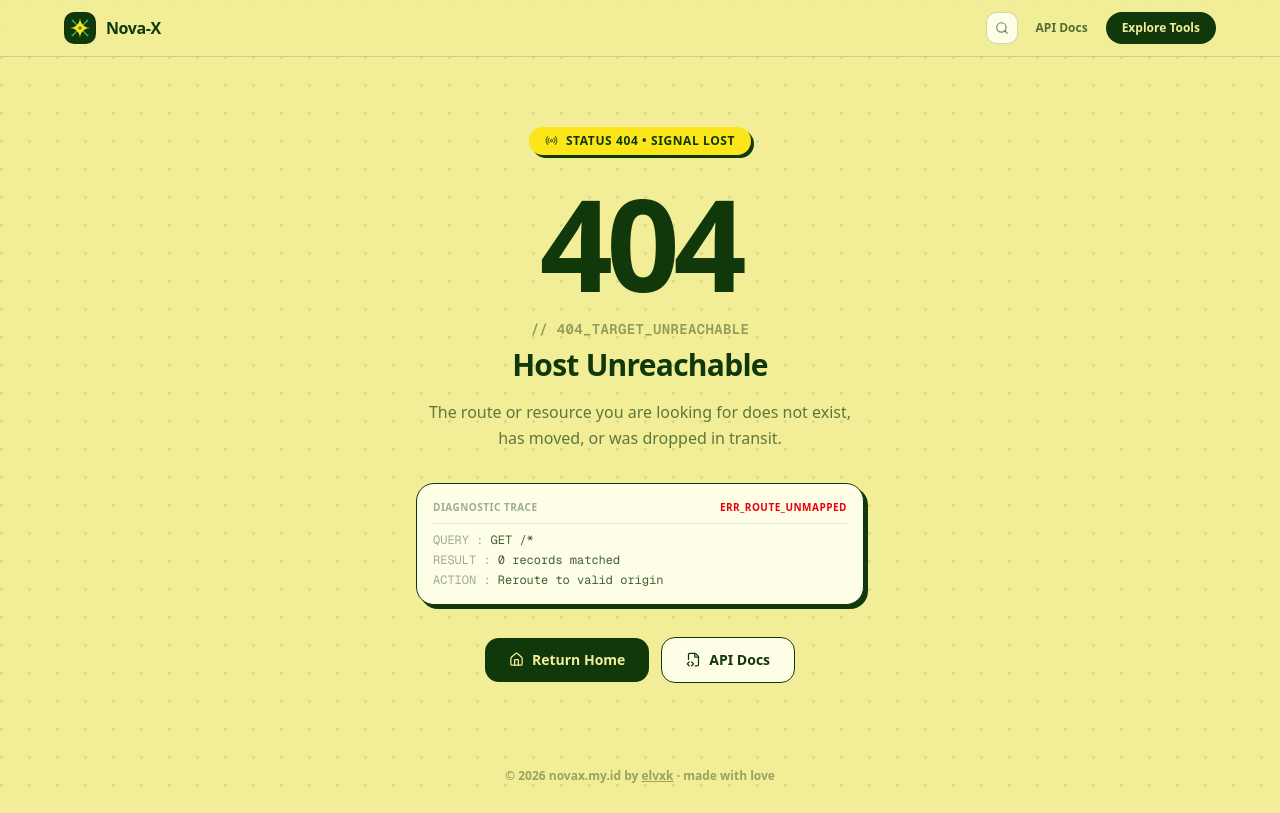
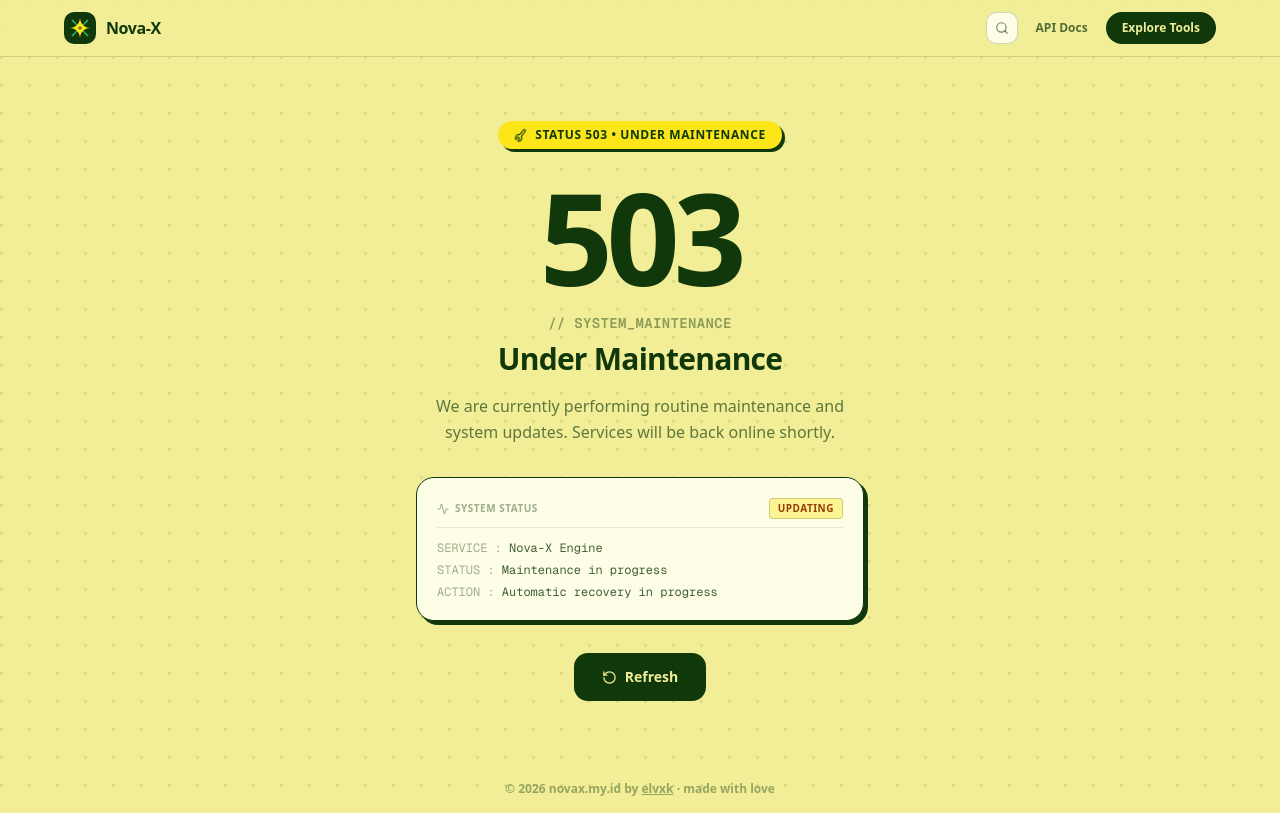
Before and after one commit to elvxk/novax.my.id, a Next.js app: page /maintenance in a window 1280 px wide. Before the commit this address had no page. Built offline with nearby package versions, Linux system fonts and the light colour scheme.

Commit message:
feat(proxy): add database health guard and 503 maintenance page

```diff
--- /dev/null
+++ b/src/app/maintenance/page.jsx
@@ -0,0 +1,102 @@
+"use client";
+
+import { useState } from "react";
+import { useRouter } from "next/navigation";
+import { motion } from "framer-motion";
+import { Wrench, RotateCcw, Activity } from "lucide-react";
+import Navbar from "@/components/Navbar";
+import Footer from "@/components/Footer";
+
+export default function MaintenancePage() {
+  const router = useRouter();
+  const [reloading, setReloading] = useState(false);
+
+  function handleReload() {
+    setReloading(true);
+    router.refresh();
+    router.push("/");
+  }
+
+  return (
+    <main className="min-h-screen flex flex-col justify-between">
+      <Navbar maxWidth="max-w-6xl" />
+
+      <section className="flex-1 flex items-center justify-center px-4 sm:px-6 py-16">
+        <motion.div
+          initial={{ opacity: 0, y: 16 }}
+          animate={{ opacity: 1, y: 0 }}
+          transition={{ duration: 0.4 }}
+          className="w-full max-w-xl mx-auto text-center"
+        >
+          {/* Status Badge */}
+          <div className="flex justify-center mb-6">
+            <span className="inline-flex items-center gap-2 bg-marigold text-ink font-bold text-xs px-4 py-1.5 rounded-full uppercase tracking-wider shadow-[3px_3px_0px_0px_#10380b]">
+              <Wrench size={13} className="animate-spin text-ink" />
+              Status 503 • Under Maintenance
+            </span>
+          </div>
+
+          {/* Big Status Code */}
+          <h1 className="text-7xl sm:text-9xl font-black text-ink tracking-tighter leading-none mb-3">
+            503
+          </h1>
+
+          {/* Generic Epigraph */}
+          <p className="text-sm font-semibold text-ink/45 tracking-wide mb-2 font-mono">
+            {"// SYSTEM_MAINTENANCE"}
+          </p>
+
+          {/* Headline */}
+          <h2 className="text-2xl sm:text-3xl font-extrabold text-ink tracking-tight mb-4">
+            Under Maintenance
+          </h2>
+
+          {/* Description */}
+          <p className="text-sm sm:text-base text-ink/65 font-medium max-w-md mx-auto leading-relaxed mb-8">
+            We are currently performing routine maintenance and system updates.
+            Services will be back online shortly.
+          </p>
+
+          {/* Minimal Diagnostic Box */}
+          <div className="bg-parchment border border-ink rounded-2xl p-5 shadow-[4px_4px_0px_0px_#10380b] mb-8 max-w-md mx-auto text-left">
+            <div className="flex items-center justify-between pb-2 mb-3 border-b border-ink/10 text-[10px] font-bold uppercase tracking-wider text-ink/40">
+              <span className="flex items-center gap-1.5">
+                <Activity size={12} />
+                <span>System Status</span>
+              </span>
+              <span className="text-amber-800 font-black bg-marigold/40 px-2 py-0.5 rounded border border-ink/20">
+                UPDATING
+              </span>
+            </div>
+            <div className="font-mono text-xs text-ink/80 space-y-1.5">
+              <div>
+                <span className="text-ink/40">SERVICE  :</span> Nova-X Engine
+              </div>
+              <div>
+                <span className="text-ink/40">STATUS   :</span> Maintenance in progress
+              </div>
+              <div>
+                <span className="text-ink/40">ACTION   :</span> Automatic recovery in progress
+              </div>
+            </div>
+          </div>
+
+          {/* Action Button */}
+          <div className="flex items-center justify-center">
+            <button
+              type="button"
+              onClick={handleReload}
+              disabled={reloading}
+              className="inline-flex items-center gap-2 bg-ink text-cream font-bold text-sm px-7 py-3.5 rounded-xl hover:translate-x-[-2px] hover:translate-y-[-2px] hover:shadow-novax transition-all duration-150 disabled:opacity-50"
+            >
+              <RotateCcw size={15} className={reloading ? "animate-spin" : ""} />
+              <span>{reloading ? "Checking Status…" : "Refresh"}</span>
+            </button>
+          </div>
+        </motion.div>
+      </section>
+
+      <Footer maxWidth="max-w-6xl" />
+    </main>
+  );
+}
--- a/src/proxy.js
+++ b/src/proxy.js
@@ -1,15 +1,54 @@
 import { NextResponse } from "next/server";
 import { checkRateLimit, getClientIp } from "@/lib/rate-limit";
-import { getToolByPath } from "@/lib/tool-registry";
+import { getToolStatusByPath, getDatabaseHealth } from "@/lib/tools-db";
 
-export function proxy(request) {
+export async function proxy(request) {
   const { pathname } = request.nextUrl;
   const isApi = pathname.startsWith("/api/");
-  const isToolPage = pathname.startsWith("/tools/") && pathname !== "/tools";
+  const isMaintenancePage = pathname === "/maintenance";
+
+  // ── Database Health Check Guard ────────────────────────────────────────────
+  const isDbUp = await getDatabaseHealth();
+
+  // If system is online and user attempts to access /maintenance directly, redirect to home
+  if (isDbUp && isMaintenancePage) {
+    return NextResponse.redirect(new URL("/", request.url));
+  }
+
+  // If database is offline
+  if (!isDbUp) {
+    if (isMaintenancePage) {
+      return NextResponse.next();
+    }
+
+    if (isApi) {
+      return NextResponse.json(
+        {
+          success: false,
+          error: {
+            code: "SERVICE_UNAVAILABLE",
+            message: "The platform is temporarily under maintenance. Please try again shortly.",
+          },
+        },
+        {
+          status: 503,
+          headers: {
+            "Access-Control-Allow-Origin": "*",
+            "Content-Type": "application/json",
+            "Retry-After": "30",
+          },
+        }
+      );
+    }
+
+    // Redirect browser requests to the dedicated /maintenance page
+    return NextResponse.redirect(new URL("/maintenance", request.url));
+  }
 
   // ── Centralized Tool Status Guard ──────────────────────────────────────────
+  const isToolPage = pathname.startsWith("/tools/") && pathname !== "/tools";
   if (isApi || isToolPage) {
-    const tool = getToolByPath(pathname);
+    const tool = await getToolStatusByPath(pathname);
     if (tool) {
       // 1. Tool completely disabled -> 404 Not Found
       if (tool.disabled) {
@@ -129,5 +168,5 @@ export function proxy(request) {
 }
 
 export const config = {
-  matcher: ["/api/:path*", "/tools/:path*"],
+  matcher: ["/", "/tools/:path*", "/docs/:path*", "/api/:path*", "/maintenance"],
 };
```
